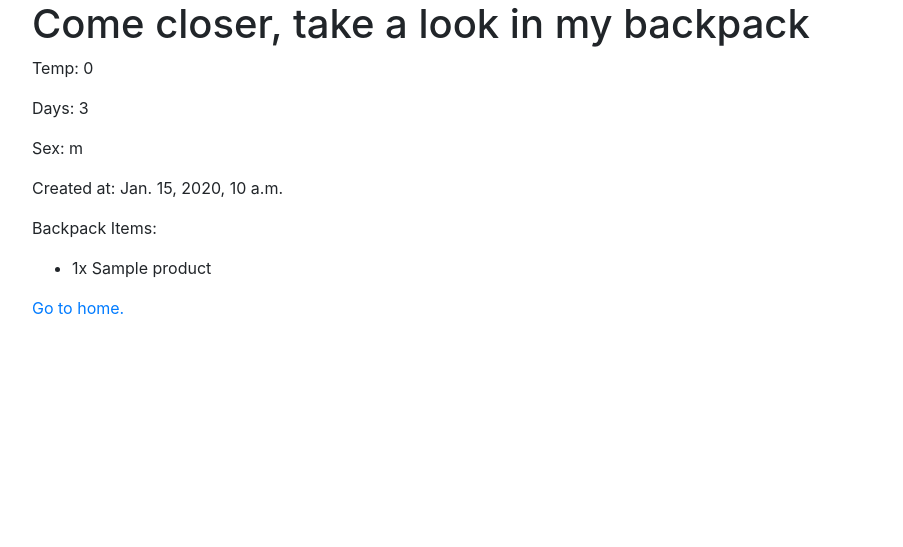
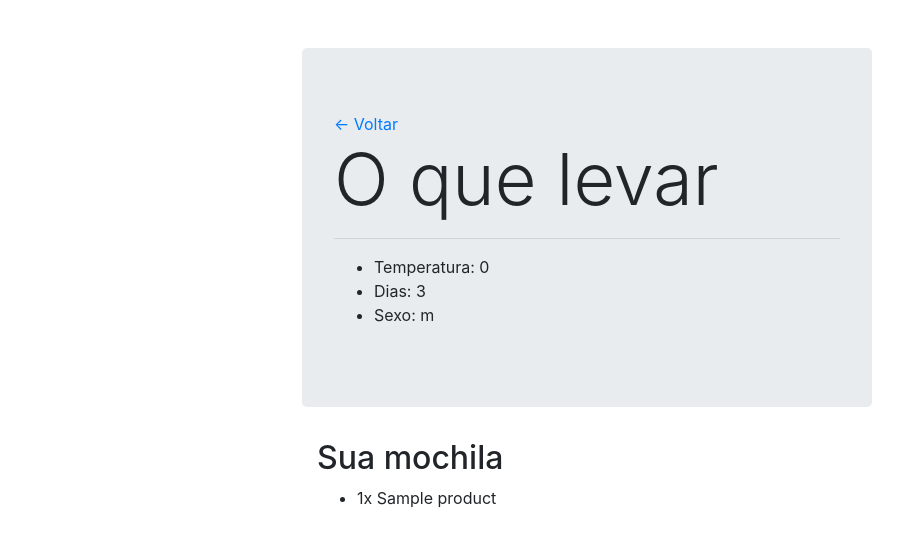
Before and after one commit to renancamm/what2take_old, a Django app: page /app/backpack/1 in a window 1280 px wide. Shown: the top 547 px of the page, without its empty margins (53-956 px from the left). Run offline with Django 3.2, Linux system fonts and the light colour scheme; tables that the repository leaves empty hold one stand-in row (values such as "Sample post"); some libraries are stand-ins or nearby versions.

Commit message:
add some bootstrap layout

```diff
--- a/app/templates/backpack_detail.html
+++ b/app/templates/backpack_detail.html
@@ -1,23 +1,45 @@
 {% extends "base.html" %}
 
+{% block title %}
+  <title>O que levar – Sua mochila</title>
+{% endblock %}
+
 {% block content %}
-<h1>Come closer, take a look in my backpack</h1>
 
-<p>Temp: {{ context.backpack.temp }}</p>
-<p>Days: {{ context.backpack.days }}</p>
-<p>Sex: {{ context.backpack.sex }}</p>
-<p>Created at: {{ context.backpack.created_at }}</p>
+<div class="row justify-content-center mt-5">
+    <div class="col-6 jumbotron">
 
-</hr>
+        <a href="{% url 'backpack-new' %}">← Voltar</a>
+        <h1 class="display-3">O que levar</h1>
+
+        <hr>
+
+        <ul>
+            <li>Temperatura: {{ context.backpack.temp }}</li>
+            <li>Dias: {{ context.backpack.days }}</li>
+            <li>Sexo: {{ context.backpack.sex }}</li>
+        </ul>
+
+    </div>
+</div>
+
+<div class="row justify-content-center">
+    <div class="col-6">
+        <h2>Sua mochila</h2>
+        <ul>
+            {% for item in context.items %}
+                <li>{{ item }}</li>
+            {% endfor %}
+        </ul>
+    </div>
+</div>
 
 
-<p>Backpack Items:</p>
-<ul>
-{% for item in context.items %}
-<li>{{ item }}</li>
-{% endfor %}
-</ul>
 
 
-<a href="{% url 'backpack-new' %}">Go to home.</a>
+
+
+
+
+
 {% endblock %}
--- a/app/templates/base.html
+++ b/app/templates/base.html
@@ -10,7 +10,7 @@
 
 
   {% block title %}
-  <title>What2take</title>
+  <title>O que levar</title>
   {% endblock %}
 
 
```
Also changed, not shown: app/forms.py (+29 -0 lines), app/templates/backpack_new.html (+17 -6 lines).
